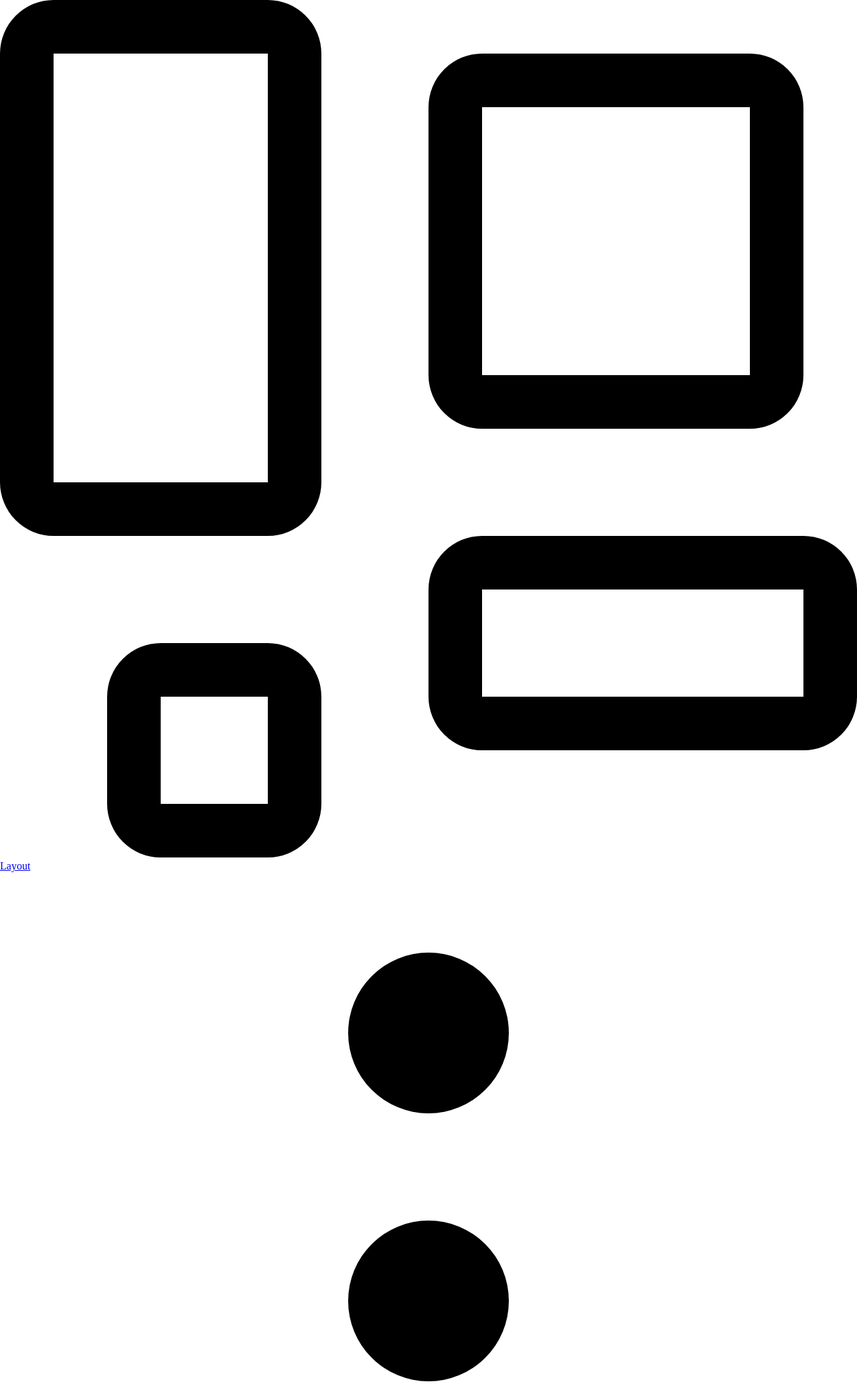
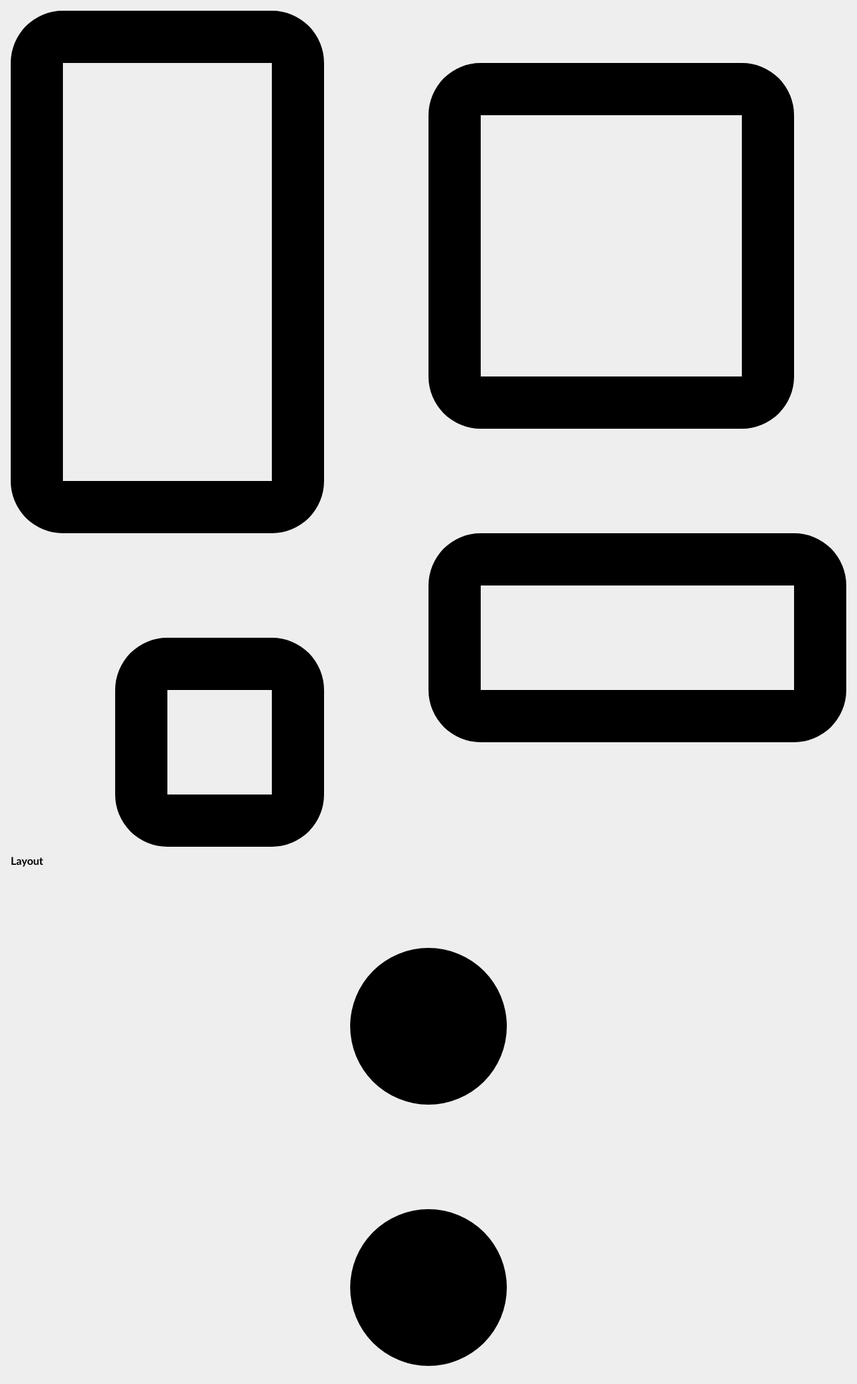
Before and after one commit to Stuff-for-CodeCool/css-layout-workshop, a Flask app: template templates/index.html in a window 1280 px wide. Shown: the top 2066 px of the page at 67% size. Run offline with Flask 2, Linux system fonts and the light colour scheme; the template is opened without the code that fills it, so the values that code supplies are empty.

Commit message:
base style

```diff
--- a/static/base.css
+++ b/static/base.css
@@ -5,3 +5,48 @@
     margin: 0;
     padding: 0;
 }
+
+html {
+    font-family: Constantia, "Lucida Bright", Lucidabright, "Lucida Serif",
+        Lucida, "DejaVu Serif", "Bitstream Vera Serif", "Liberation Serif",
+        Georgia, serif;
+    font-size: 16px;
+    line-height: 1.6;
+    background: #eee;
+    color: #333;
+}
+
+h1,
+h2,
+a {
+    font-family: Frutiger, "Frutiger Linotype", Univers, Calibri, "Gill Sans",
+        "Gill Sans MT", "Myriad Pro", Myriad, "DejaVu Sans Condensed",
+        "Liberation Sans", "Nimbus Sans L", Tahoma, Geneva, "Helvetica Neue",
+        Helvetica, Arial, sans-serif;
+}
+
+a {
+    color: #000;
+    font-weight: bold;
+    text-decoration: none;
+}
+
+a:hover,
+a:focus {
+    color: #a22;
+}
+
+body {
+    display: flex;
+    flex-direction: column;
+    padding: 1em;
+}
+
+ul {
+    list-style: none;
+}
+
+img {
+    max-width: 100%;
+    height: auto;
+}
```
